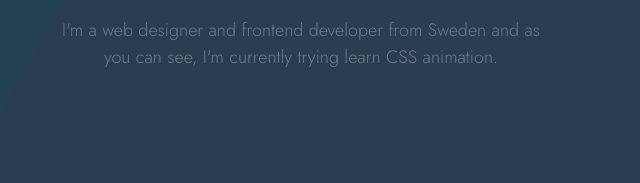
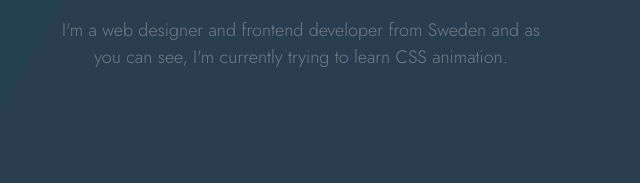
Before and after one commit to sofiewallin/css-animation, a plain HTML site: page index.html in a window 1280 px wide. Shown: the part 216-399 px from the top of the page, 339-979 px from the left. Drawn offline with Linux system fonts and the light colour scheme.

Commit message:
Fix typo in index.html

```diff
--- a/index.html
+++ b/index.html
@@ -14,7 +14,7 @@
     <main>
         <img src="images/logo.svg" alt="SW" class="logo">
         <h1>Hi, I'm Sofie!</h1>
-        <p>I'm a web designer and frontend developer from Sweden and as you can see, I'm currently trying learn CSS animation.</p>
+        <p>I'm a web designer and frontend developer from Sweden and as you can see, I'm currently trying to learn CSS animation.</p>
     </main>
     <div class="bg"></div>
     <div class="bg bg2"></div>
```
